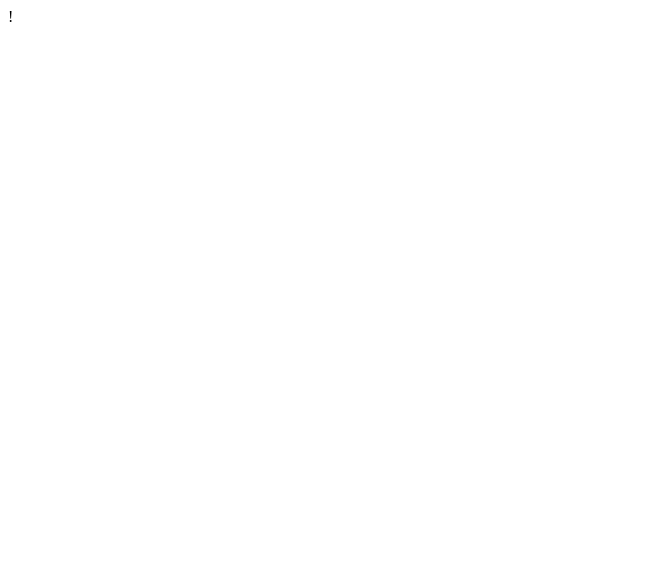
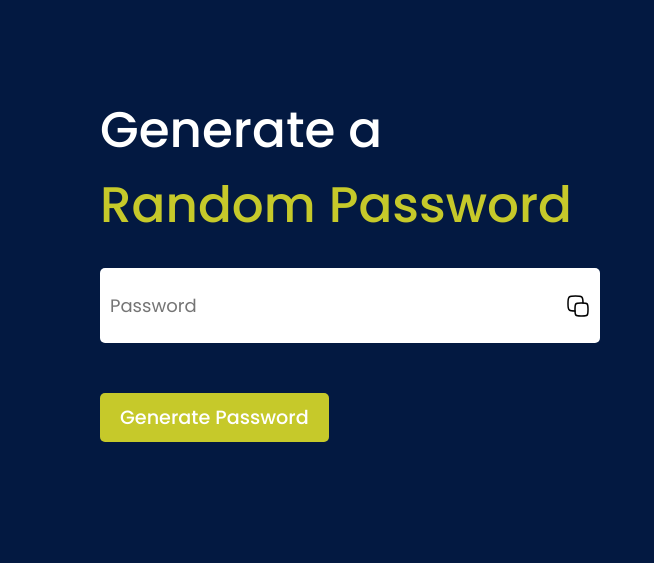
Before and after one commit to aryan-tyagi2307/random-password-generator, a plain HTML site: page index.html in a window 1280 px wide. Shown: the whole page, without its empty margins (0-654 px from the left). Drawn offline with Linux system fonts and the light colour scheme.

Commit message:
Random password generator

```diff
--- a/index.html
+++ b/index.html
@@ -1 +1,21 @@
-!
+<!DOCTYPE html>
+<html lang="en">
+<head>
+    <meta charset="UTF-8">
+    <meta name="viewport" content="width=device-width, initial-scale=1.0">
+    <title>Random Password Generator</title>
+    <link rel="stylesheet" href="style.css">
+</head>
+<body>
+    <div class="main">
+        <h1>Generate a<br> <span> Random Password</span></h1>
+        <div class="box">
+            <input type="text" id="password" placeholder="Password">
+            <img src="icon.svg" alt="copy icon" onclick="copyPassword()">
+        </div>
+        <button onclick="createPassword()">Generate Password</button>
+    </div>
+
+</body>
+<script src="script.js"></script>
+</html>
--- /dev/null
+++ b/script.js
@@ -0,0 +1,28 @@
+const passBox = document.getElementById("password")
+const button = document.getElementsByTagName("button")
+const length = 12
+
+const upperCase = "ABCDEFGHIJKLMNOPQRSTUVWXYZ"
+const lowerCase = "abcdefghijklmnopqrstuvwxyz"
+const numbers = "0123456789"
+const specialSymbols = "!#$%&'()*+,-./:;<=>?@[\]^_`{|}~"
+
+const allChars = upperCase + lowerCase + numbers + specialSymbols
+
+function createPassword() {
+    let password = ""
+    password += upperCase[Math.floor(Math.random() * upperCase.length)]
+    password += lowerCase[Math.floor(Math.random() * lowerCase.length)]
+    password += numbers[Math.floor(Math.random() * numbers.length)]
+    password += specialSymbols[Math.floor(Math.random() * specialSymbols.length)]
+
+    while (length > password.length) {
+        password += allChars[Math.floor(Math.random() * allChars.length)]
+    }
+    passBox.value = password
+}
+
+function copyPassword() {
+    passBox.select()
+    document.execCommand("copy")
+}
--- /dev/null
+++ b/style.css
@@ -0,0 +1,63 @@
+ @import url('https://fonts.googleapis.com/css2?family=Poppins:wght@400;500;600&display=swap');
+
+*{
+    margin: 0;
+    padding: 0;
+    font-family: 'Poppins', sans-serif;
+    box-sizing: border-box;
+}
+
+body{
+    background-color: #031941;
+    color: #fff;
+}
+
+h1{
+    font-size: 50px;
+    font-weight: 500;
+}
+
+span{
+    color: #c6c92a;
+}
+
+.main{
+    margin: 0 100px;
+    display: flex;
+    justify-content: center;
+    align-items: flex-start;
+    height: 70vh;
+    flex-direction: column;
+    gap: 25px;
+}
+
+.box{
+    height: 75px;
+    width: 500px;
+    background-color: #fff;
+    border-radius: 5px;
+    display: flex;
+    align-items: center;
+    padding: 0 10px;
+    justify-content: space-between;
+}
+
+input{
+    border: 0;
+    outline: 0;
+    background-color: transparent;
+    width: 75%;
+    font-size: large;
+}
+
+button{
+    border: 0;
+    outline: 0;
+    background-color: #c6c92a;
+    color: #fff;
+    padding: 10px 20px;
+    border-radius: 5px;
+    margin: 25px 0;
+    font-size: larger;
+    font-weight: 500;
+}
```
Also changed, not shown: icon.svg (added).
